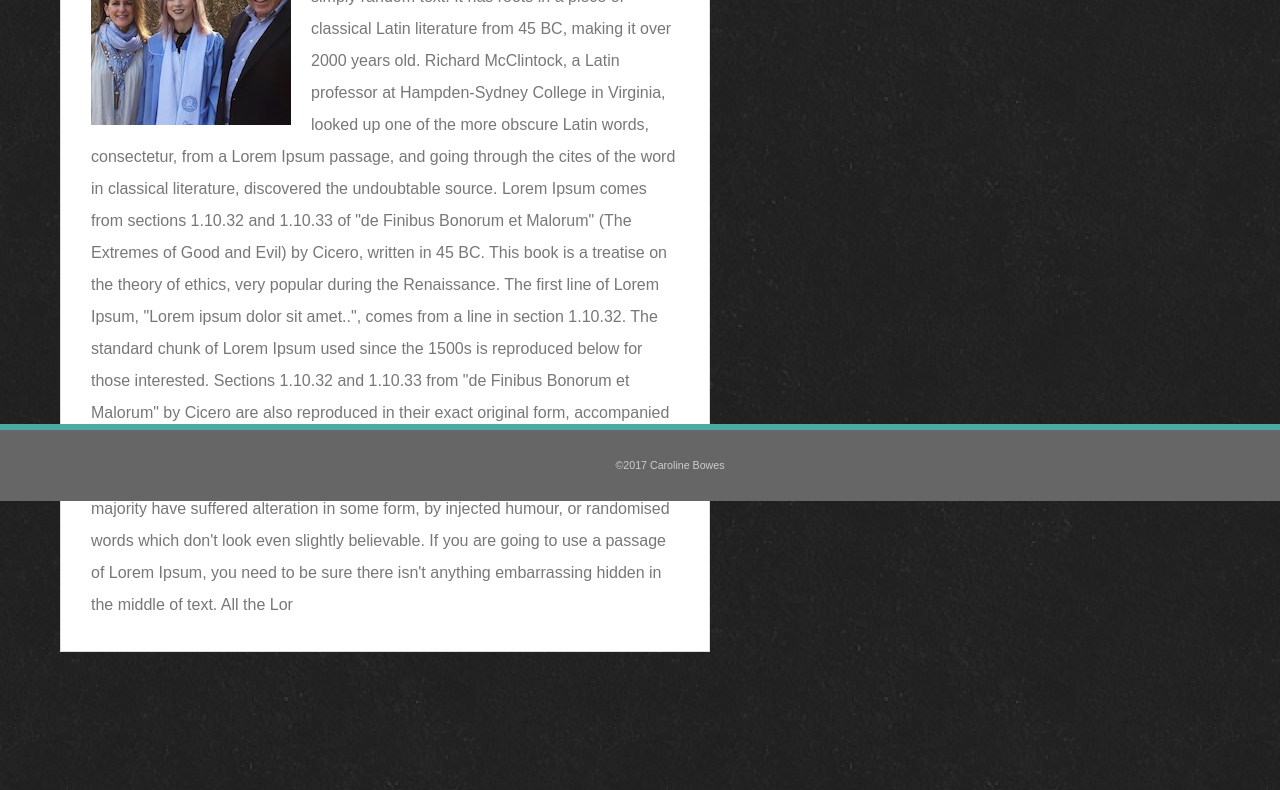
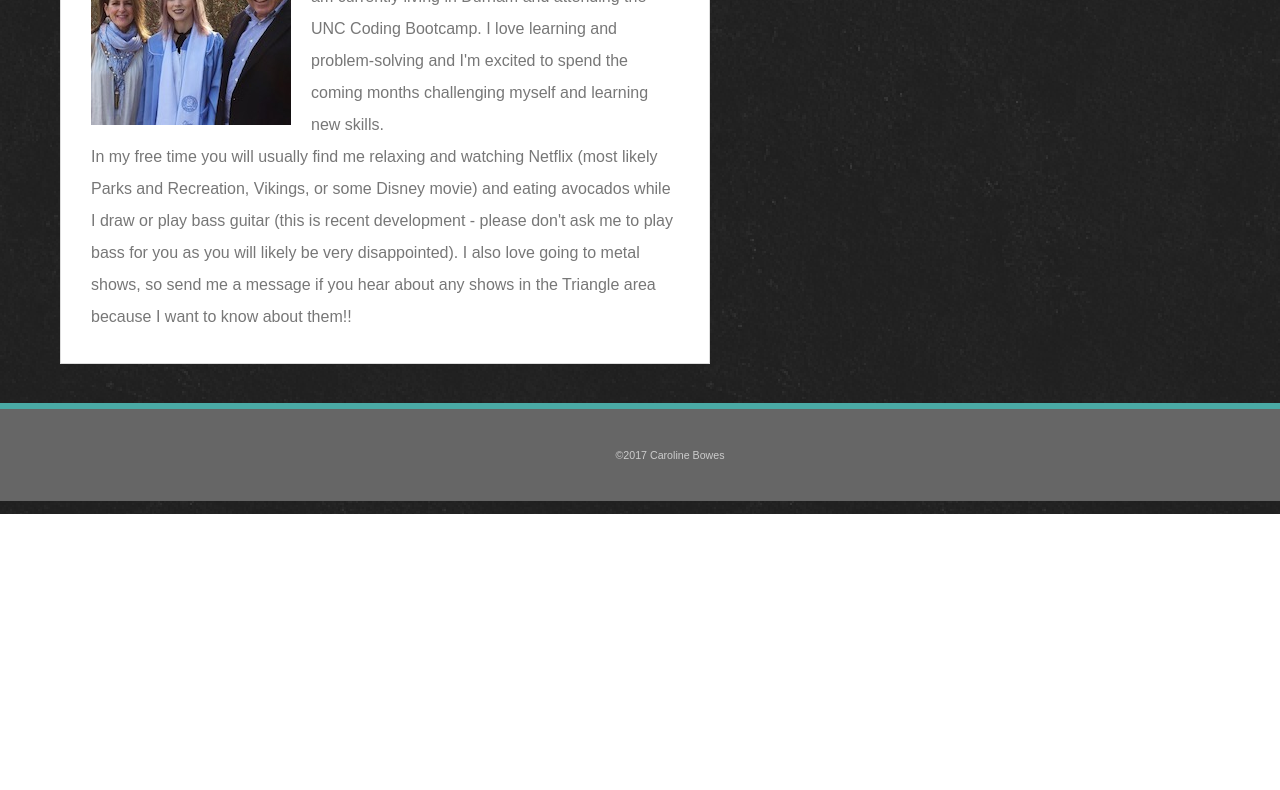
Before and after one commit to cvbowes/Basic-Portfolio, a plain HTML site: page index.html in a window 1280 px wide. Shown: the part 299-1089 px from the top of the page. After the commit the page ends 813 px from the top, so only its background shows below. Drawn offline with Linux system fonts and the light colour scheme.

```diff
--- a/index.html
+++ b/index.html
@@ -21,15 +21,12 @@
 	<div class="mainSection">
 		<h2 class="sectionTitle">About Me</h2>
 		<img id="profilePic" src="assets/images/profimg.jpg" >
-		bbfhhehehbbehbefebfhk
-Where does it come from?
-Contrary to popular belief, Lorem Ipsum is not simply random text. It has roots in a piece of classical Latin literature from 45 BC, making it over 2000 years old. Richard McClintock, a Latin professor at Hampden-Sydney College in Virginia, looked up one of the more obscure Latin words, consectetur, from a Lorem Ipsum passage, and going through the cites of the word in classical literature, discovered the undoubtable source. Lorem Ipsum comes from sections 1.10.32 and 1.10.33 of "de Finibus Bonorum et Malorum" (The Extremes of Good and Evil) by Cicero, written in 45 BC. This book is a treatise on the theory of ethics, very popular during the Renaissance. The first line of Lorem Ipsum, "Lorem ipsum dolor sit amet..", comes from a line in section 1.10.32.
-
-The standard chunk of Lorem Ipsum used since the 1500s is reproduced below for those interested. Sections 1.10.32 and 1.10.33 from "de Finibus Bonorum et Malorum" by Cicero are also reproduced in their exact original form, accompanied by English versions from the 1914 translation by H. Rackham.
-
-Where can I get some?
-There are many variations of passages of Lorem Ipsum available, but the majority have suffered alteration in some form, by injected humour, or randomised words which don't look even slightly believable. If you are going to use a passage of Lorem Ipsum, you need to be sure there isn't anything embarrassing hidden in the middle of text. All the Lor
-	</div>
+		<p>
+			Welcome! My name is Caroline. I'm a graduate of UNC-Chapel Hill, where I studied mathematics. I am currently living in Durham and attending the UNC Coding Bootcamp. I love learning and problem-solving and I'm excited to spend the coming months challenging myself and learning new skills.
+		</p>
+		<p>
+			In my free time you will usually find me relaxing and watching Netflix (most likely Parks and Recreation, Vikings, or some Disney movie) and eating avocados while I draw or play bass guitar (this is recent development - please don't ask me to play bass for you as you will likely be very disappointed). I also love going to metal shows, so send me a message if you hear about any shows in the Triangle area because I want to know about them!!
+		</p>
 
 	<div class="sidebar">
 		<h3>Connect with Me</h3>
```
